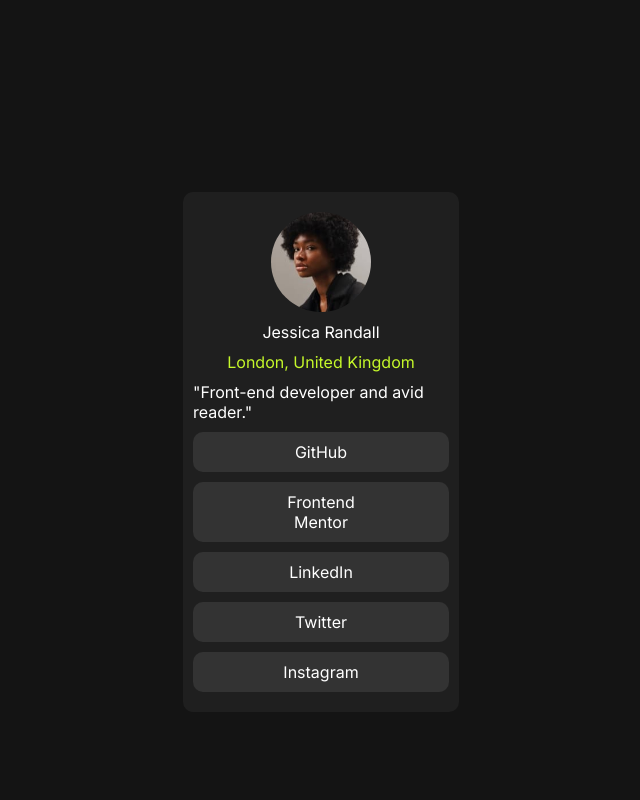
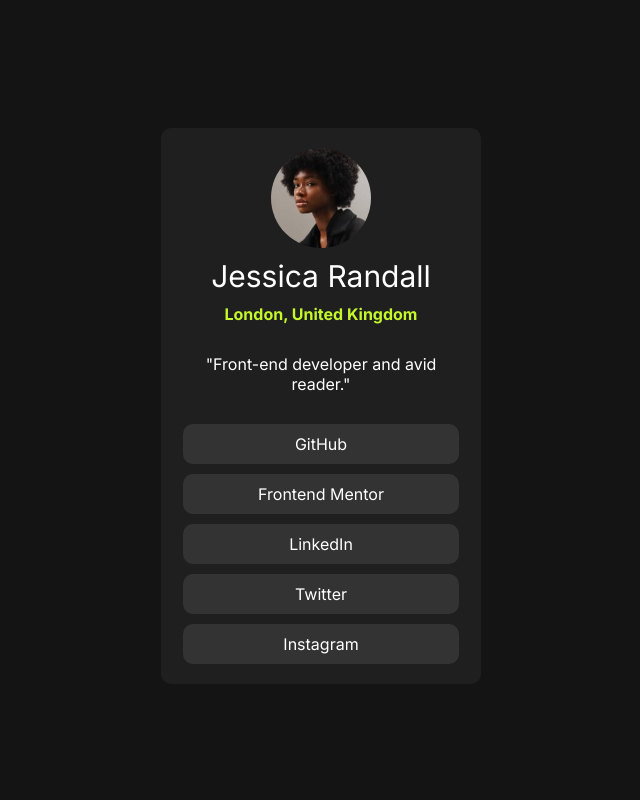
Before and after one commit to danielphilip12/SocialLinksProfile, a plain HTML site: page index.html in a window 1280 px wide. Shown: the top 800 px of the page, without its empty margins (319-959 px from the left). Drawn offline with Linux system fonts and the light colour scheme.

Commit message:
Finished Project

```diff
--- a/index.html
+++ b/index.html
@@ -38,9 +38,9 @@
   <body>
     <div class="card">
       <img class="image" src="./assets/images/avatar-jessica.jpeg" alt="Author Picture">
-      <p>Jessica Randall</p>
+      <p id="name">Jessica Randall</p>
       <p id="location">London, United Kingdom</p>
-      <p>"Front-end developer and avid reader."</p>
+      <p id="quote">"Front-end developer and avid reader."</p>
 
       <ul>
         <li>GitHub</li>
--- a/style.css
+++ b/style.css
@@ -4,12 +4,13 @@
 }
 
 body {
-    height: 100vh;
+    height: 100%;
     background-color: hsl(0, 0%, 8%)
 }
 
 #location {
     color: hsl(75, 94%, 57%);
+    font-weight: 700;
 }
 
 .image {
@@ -19,7 +20,7 @@ body {
 }
 
 .card {
-    margin: 15% auto;
+    margin: 10% auto;
     width: 20%;
     background-color: hsl(0, 0%, 12%);
     display: flex;
@@ -27,6 +28,7 @@ body {
     align-items: center;
     padding: 20px 10px;
     border-radius: 10px;
+    min-width: 300px;
 }
 
 p, li {
@@ -42,8 +44,23 @@ li {
     border-radius: 10px;
 }
 
+li:hover {
+    background-color: hsl(75, 94%, 57%);
+    color: black;
+    cursor: pointer;
+}
+
 ul {
     display: flex;
     flex-direction: column;
     list-style: none;
 }
+
+#quote {
+    padding: 20px 10px;
+    text-align: center;
+}
+
+#name {
+    font-size: 30px;
+}
```
